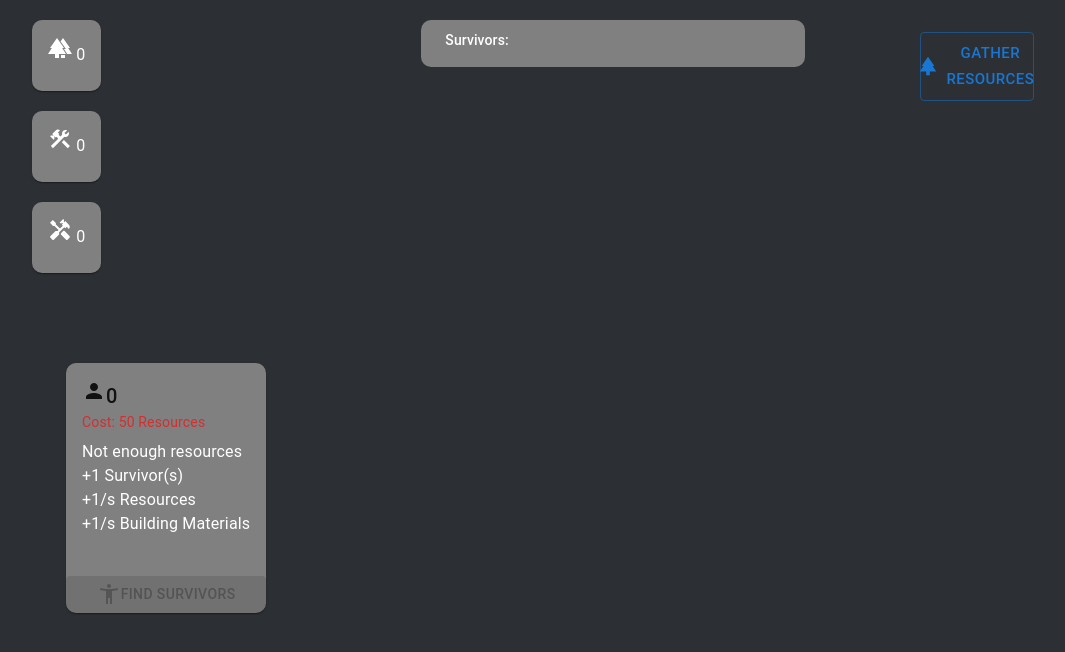
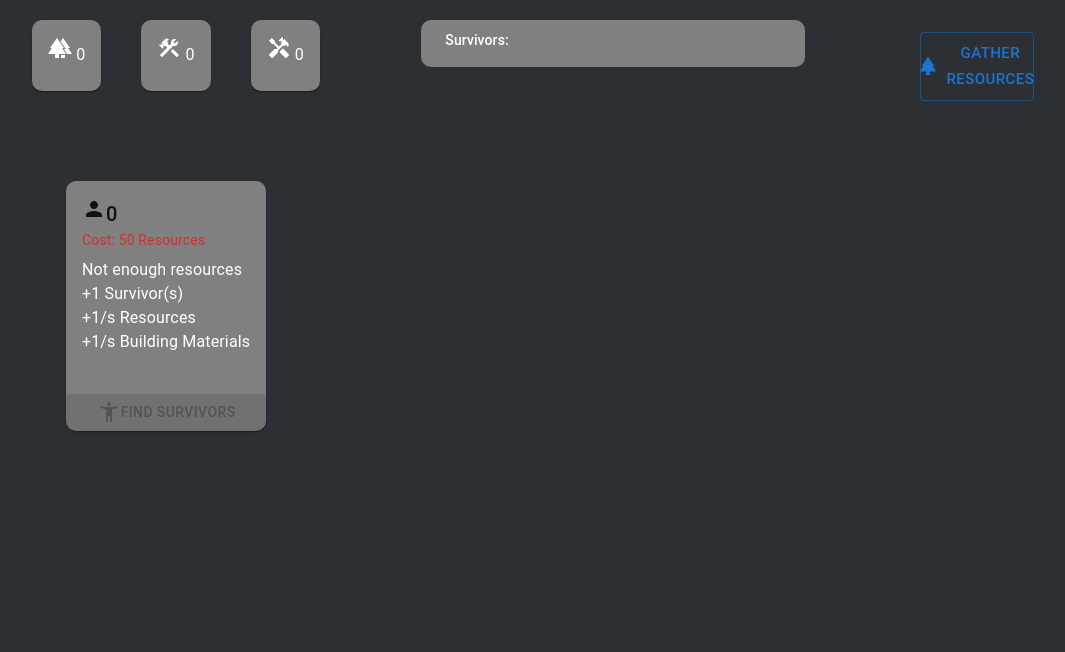
Before and after one commit to CaioRig/society-revive, a React (Create React App) app in the folder idle-game-noname-front/: page / in a window 1280 px wide. Shown: the top 652 px of the page, without its empty margins (52-1117 px from the left). Built offline with nearby package versions, Linux system fonts and the light colour scheme.

Commit message:
made stock card render horizontaly

```diff
--- a/idle-game-noname-front/src/components/Stock/StockCard.js
+++ b/idle-game-noname-front/src/components/Stock/StockCard.js
@@ -1,8 +1,7 @@
+import React from "react";
 import { Card, CardContent, Typography } from "@mui/material";
 
-const StockCard = (props) => {
-    const { Stock, PerSec, Img, Name } = props;
-
+const StockCard = ({ Stock, PerSec, Img, Name }) => {
     return (
         <Card
             sx={{
--- a/idle-game-noname-front/src/components/Stock/StockRenderer.js
+++ b/idle-game-noname-front/src/components/Stock/StockRenderer.js
@@ -1,4 +1,4 @@
-import { useContext } from "react";
+import React, { useContext } from "react";
 import GlobalStateContext from "../../global/GlobalStateContext";
 import StockCard from "./StockCard";
 import ForestIcon from '@mui/icons-material/Forest';
@@ -9,7 +9,7 @@ const StockRenderer = () => {
     const { Stock, PerSec } = useContext(GlobalStateContext);
 
     return (
-        <>
+        <div style={{ display: "flex" }}>
             <StockCard
                 Stock={Stock.resourceNumber}
                 PerSec={PerSec.resourcePerSec}
@@ -28,7 +28,7 @@ const StockRenderer = () => {
                 Name={"Crafting Materials"}
                 Img={<HandymanIcon />}
             />
-        </>
+        </div>
     )
 }
 
```
